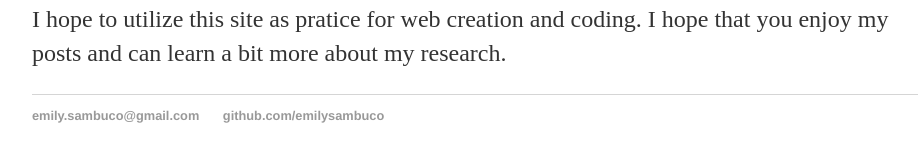
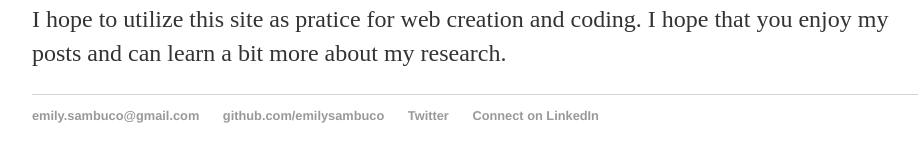
Before and after one commit to emilysambuco/PersonalWebsite, a Jekyll site: the page built from _posts/2018-02-23-Emily-Sambuco-site-launched.md, in a window 1280 px wide. Shown: the part 252-414 px from the top of the page, without its empty margins (160-1078 px from the left). Built offline with Jekyll 4.4.1, drawn with Linux system fonts in a browser that asks for light colours.

Commit message:
Update links and tabs

```diff
--- a/_layouts/default.html
+++ b/_layouts/default.html
@@ -11,7 +11,7 @@
         		<li><a href="/">Home</a></li>
 	        	<li><a href="/about">About Me</a></li>
         		<li><a href="/cv">CV</a></li>
-        		<li><a href="/blog">Research</a></li>
+        		<li><a href="/research">Research</a></li>
     		</ul>
 		</nav>
 		<div class="container">
@@ -23,6 +23,8 @@
     		<ul>
         		<li><a href="mailto:emily.sambuco@gmail.com">emily.sambuco@gmail.com</a></li>
         		<li><a href="https://github.com/emilysambuco">github.com/emilysambuco</a></li>
+			<li><a href="https://twitter.com/em_sambuco">Twitter</a></li>
+			<li><a href="https://www.linkedin.com/in/emily-sambuco-835816159/">Connect on LinkedIn</a></li>
 			</ul>
 		</footer>
 	</body>
```
